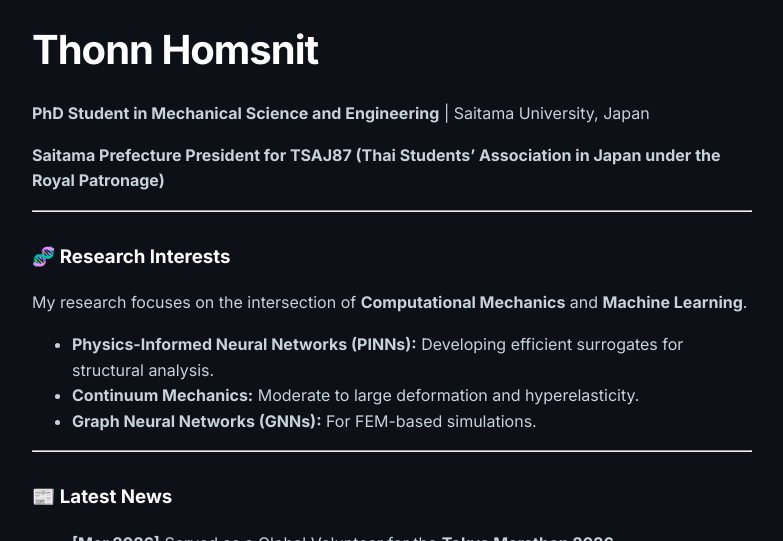
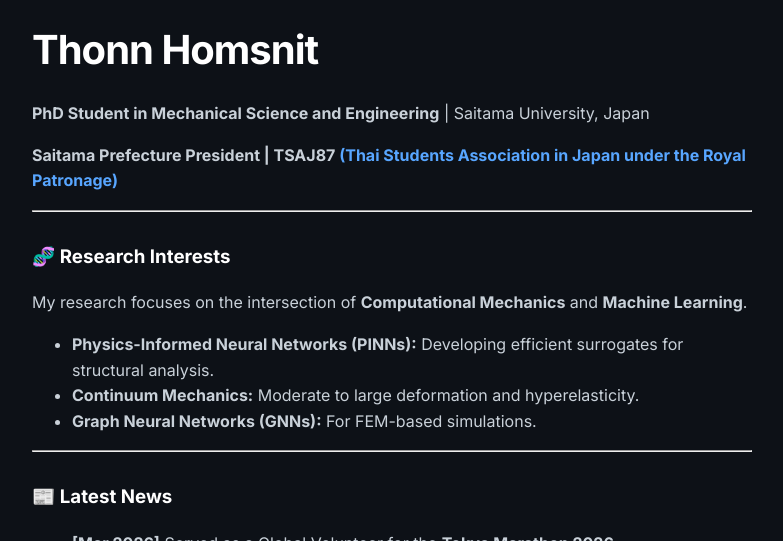
Before and after one commit to thonnh/thonnh.github.io, a Jekyll site: the page built from index.md, in a window 1280 px wide and 900 px high, cut to the strip 359-900 px from the top of the window. Shown: the whole strip, without its empty margins (248-1031 px from the left). Built offline with Jekyll 4.4.1, drawn with Linux system fonts in a browser that asks for light colours.

Commit message:
Update TSAJ87 title formatting and link

```diff
--- a/index.md
+++ b/index.md
@@ -8,7 +8,7 @@ title: Home
 # Thonn Homsnit
 **PhD Student in Mechanical Science and Engineering** | Saitama University, Japan
 
-**Saitama Prefecture President for TSAJ87 (Thai Students' Association in Japan under the Royal Patronage)**
+**Saitama Prefecture President \| TSAJ87 [(Thai Students Association in Japan under the Royal Patronage)](https://www.tsaj.jp/th)**
 
 ---
 
```
